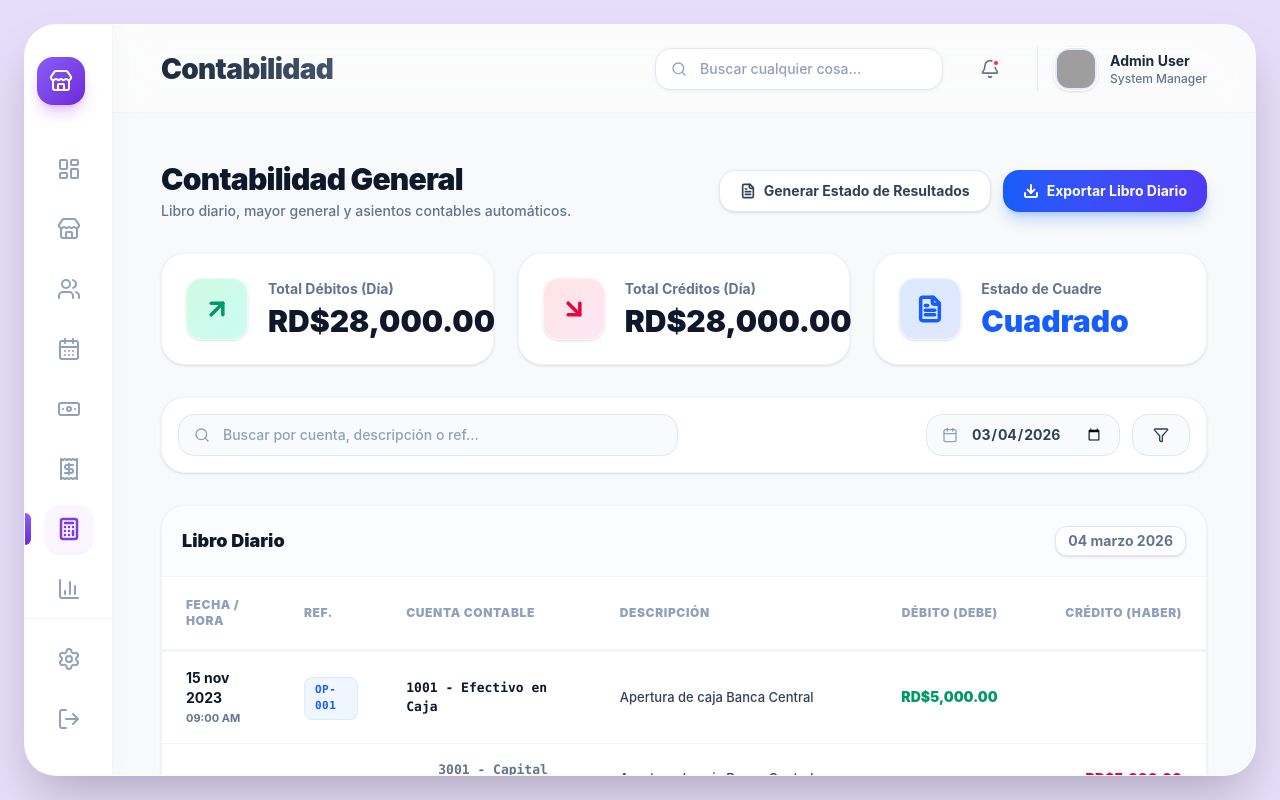
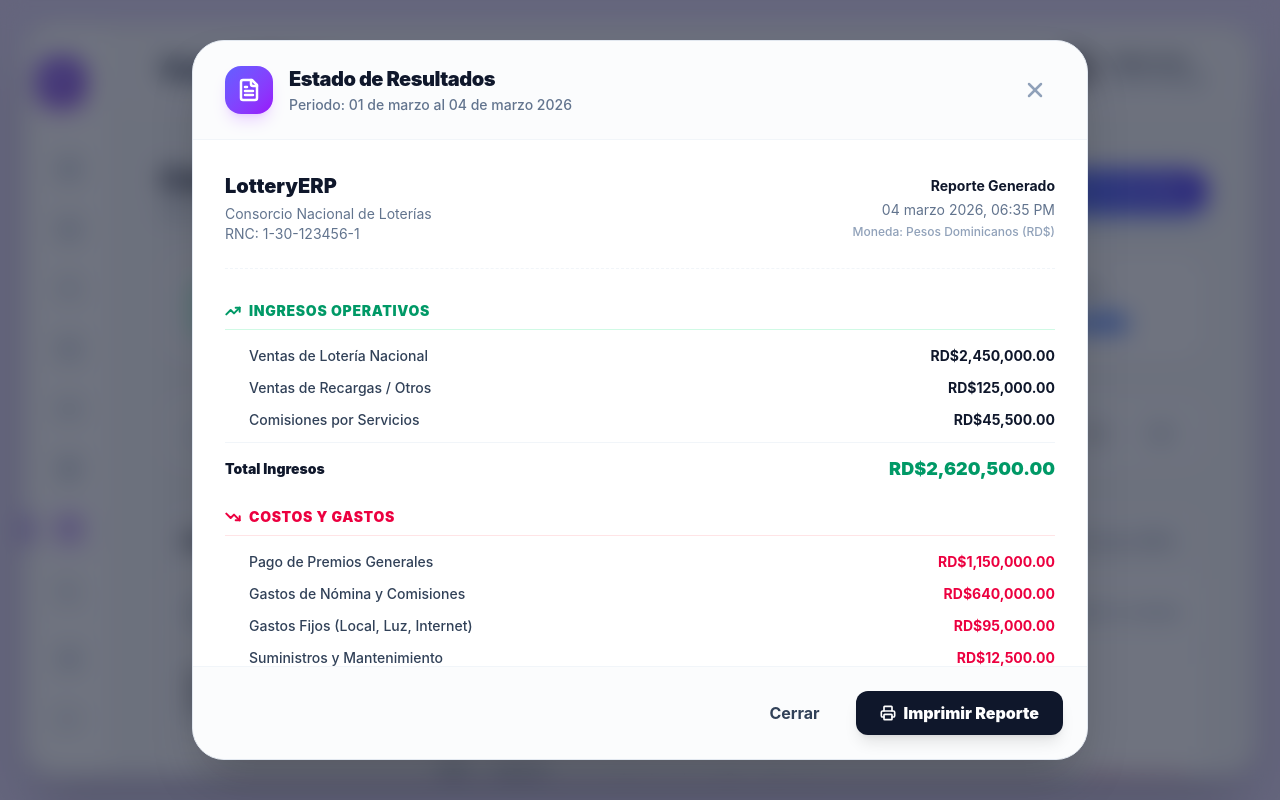
Before and after one commit to gucci7up/erplottery, a React (Vite) app: page /contabilidad in a window 1280 px wide. Both pictures are taken after a click on the button "Generar Estado de Resultados". Built offline with nearby package versions, Linux system fonts and the light colour scheme; grey boxes are pictures that could not be loaded.

Commit message:
Implement premium Estado de Resultados modal

```diff
--- a/src/pages/ContabilidadGeneral.tsx
+++ b/src/pages/ContabilidadGeneral.tsx
@@ -1,5 +1,5 @@
 import { useState } from 'react';
-import { Search, Calendar, Filter, Download, ArrowUpRight, ArrowDownRight, FileText } from 'lucide-react';
+import { Search, Calendar, Filter, Download, ArrowUpRight, ArrowDownRight, FileText, X, Printer, TrendingUp, TrendingDown, DollarSign } from 'lucide-react';
 import { format } from 'date-fns';
 import { es } from 'date-fns/locale';
 
@@ -17,6 +17,7 @@ export default function ContabilidadGeneral() {
   const [libroDiario, setLibroDiario] = useState(initialLibroDiario);
   const [searchTerm, setSearchTerm] = useState('');
   const [selectedDate, setSelectedDate] = useState(format(new Date(), 'yyyy-MM-dd'));
+  const [showEstadoResultados, setShowEstadoResultados] = useState(false);
 
   const filteredLibro = libroDiario.filter(
     (entry) =>
@@ -41,7 +42,10 @@ export default function ContabilidadGeneral() {
           </p>
         </div>
         <div className="flex gap-3">
-          <button className="flex items-center justify-center gap-2 px-5 py-2.5 bg-white dark:bg-slate-800 border border-slate-200 dark:border-slate-700 hover:bg-slate-50 dark:hover:bg-slate-700 text-slate-700 dark:text-slate-300 text-sm font-bold rounded-2xl shadow-sm transition-colors">
+          <button
+            onClick={() => setShowEstadoResultados(true)}
+            className="flex items-center justify-center gap-2 px-5 py-2.5 bg-white dark:bg-slate-800 border border-slate-200 dark:border-slate-700 hover:bg-slate-50 dark:hover:bg-slate-700 text-slate-700 dark:text-slate-300 text-sm font-bold rounded-2xl shadow-sm transition-colors"
+          >
             <FileText className="size-4" strokeWidth={2.5} />
             Generar Estado de Resultados
           </button>
@@ -224,6 +228,151 @@ export default function ContabilidadGeneral() {
           </table>
         </div>
       </div>
+
+      {/* Modal: Estado de Resultados */}
+      {showEstadoResultados && (
+        <div className="fixed inset-0 z-50 flex items-center justify-center p-4 sm:p-6 bg-slate-900/60 backdrop-blur-md animate-fade-in">
+          <div className="bg-white dark:bg-slate-900 w-full max-w-4xl max-h-[90vh] rounded-[2rem] shadow-2xl border border-slate-200 dark:border-slate-700 flex flex-col overflow-hidden relative">
+
+            {/* Modal Header */}
+            <div className="flex items-center justify-between p-6 sm:px-8 border-b border-slate-100 dark:border-slate-800 bg-slate-50/50 dark:bg-slate-800/30">
+              <div className="flex items-center gap-4">
+                <div className="p-3 bg-gradient-to-br from-indigo-500 to-purple-600 rounded-2xl text-white shadow-lg shadow-purple-500/20">
+                  <FileText className="size-6" strokeWidth={2.5} />
+                </div>
+                <div>
+                  <h2 className="text-xl font-black text-slate-900 dark:text-white tracking-tight">Estado de Resultados</h2>
+                  <p className="text-sm font-medium text-slate-500 dark:text-slate-400 mt-0.5">
+                    Periodo: 01 de {format(new Date(), 'MMMM', { locale: es })} al {format(new Date(), "dd 'de' MMMM yyyy", { locale: es })}
+                  </p>
+                </div>
+              </div>
+              <button
+                onClick={() => setShowEstadoResultados(false)}
+                className="p-2 text-slate-400 hover:text-slate-600 dark:hover:text-slate-300 hover:bg-slate-100 dark:hover:bg-slate-800 rounded-xl transition-colors"
+              >
+                <X className="size-6" strokeWidth={2.5} />
+              </button>
+            </div>
+
+            {/* Modal Content */}
+            <div className="flex-1 overflow-y-auto p-6 sm:p-8 space-y-8">
+              {/* Report Header Info */}
+              <div className="flex flex-col sm:flex-row gap-6 justify-between items-start sm:items-center pb-6 border-b border-slate-100 dark:border-slate-800 border-dashed">
+                <div className="space-y-1">
+                  <h3 className="text-xl font-black text-slate-900 dark:text-white">LotteryERP</h3>
+                  <p className="text-sm text-slate-500 truncate max-w-sm">
+                    Consorcio Nacional de Loterías<br />
+                    RNC: 1-30-123456-1
+                  </p>
+                </div>
+                <div className="text-left sm:text-right space-y-1">
+                  <p className="text-sm font-bold text-slate-900 dark:text-slate-100">Reporte Generado</p>
+                  <p className="text-sm text-slate-500">{format(new Date(), 'dd MMMM yyyy, hh:mm a', { locale: es })}</p>
+                  <p className="text-xs text-slate-400 font-medium">Moneda: Pesos Dominicanos (RD$)</p>
+                </div>
+              </div>
+
+              {/* Financial Sections */}
+              <div className="space-y-6">
+                {/* Ingresos */}
+                <div>
+                  <h4 className="flex items-center gap-2 text-sm font-black text-emerald-600 dark:text-emerald-400 uppercase tracking-wider mb-4 border-b border-emerald-100 dark:border-emerald-900/40 pb-2">
+                    <TrendingUp className="size-4" strokeWidth={3} />
+                    Ingresos Operativos
+                  </h4>
+                  <div className="space-y-3">
+                    <div className="flex justify-between items-center text-sm">
+                      <span className="font-medium text-slate-700 dark:text-slate-300 pl-6">Ventas de Lotería Nacional</span>
+                      <span className="font-bold text-slate-900 dark:text-slate-100">RD$2,450,000.00</span>
+                    </div>
+                    <div className="flex justify-between items-center text-sm">
+                      <span className="font-medium text-slate-700 dark:text-slate-300 pl-6">Ventas de Recargas / Otros</span>
+                      <span className="font-bold text-slate-900 dark:text-slate-100">RD$125,000.00</span>
+                    </div>
+                    <div className="flex justify-between items-center text-sm">
+                      <span className="font-medium text-slate-700 dark:text-slate-300 pl-6">Comisiones por Servicios</span>
+                      <span className="font-bold text-slate-900 dark:text-slate-100">RD$45,500.00</span>
+                    </div>
+                  </div>
+                  <div className="flex justify-between items-center mt-3 pt-3 border-t border-slate-100 dark:border-slate-800">
+                    <span className="font-black text-sm text-slate-900 dark:text-white">Total Ingresos</span>
+                    <span className="font-black text-lg text-emerald-600 dark:text-emerald-400">RD$2,620,500.00</span>
+                  </div>
+                </div>
+
+                {/* Gastos / Egresos */}
+                <div>
+                  <h4 className="flex items-center gap-2 text-sm font-black text-rose-600 dark:text-rose-400 uppercase tracking-wider mb-4 border-b border-rose-100 dark:border-rose-900/40 pb-2">
+                    <TrendingDown className="size-4" strokeWidth={3} />
+                    Costos y Gastos
+                  </h4>
+                  <div className="space-y-3">
+                    <div className="flex justify-between items-center text-sm">
+                      <span className="font-medium text-slate-700 dark:text-slate-300 pl-6">Pago de Premios Generales</span>
+                      <span className="font-bold text-rose-600 dark:text-rose-400">RD$1,150,000.00</span>
+                    </div>
+                    <div className="flex justify-between items-center text-sm">
+                      <span className="font-medium text-slate-700 dark:text-slate-300 pl-6">Gastos de Nómina y Comisiones</span>
+                      <span className="font-bold text-rose-600 dark:text-rose-400">RD$640,000.00</span>
+                    </div>
+                    <div className="flex justify-between items-center text-sm">
+                      <span className="font-medium text-slate-700 dark:text-slate-300 pl-6">Gastos Fijos (Local, Luz, Internet)</span>
+                      <span className="font-bold text-rose-600 dark:text-rose-400">RD$95,000.00</span>
+                    </div>
+                    <div className="flex justify-between items-center text-sm">
+                      <span className="font-medium text-slate-700 dark:text-slate-300 pl-6">Suministros y Mantenimiento</span>
+                      <span className="font-bold text-rose-600 dark:text-rose-400">RD$12,500.00</span>
+                    </div>
+                  </div>
+                  <div className="flex justify-between items-center mt-3 pt-3 border-t border-slate-100 dark:border-slate-800">
+                    <span className="font-black text-sm text-slate-900 dark:text-white">Total Costos y Gastos</span>
+                    <span className="font-black text-lg text-rose-600 dark:text-rose-400">RD$1,897,500.00</span>
+                  </div>
+                </div>
+
+                {/* Utilidad Neta */}
+                <div className="mt-8">
+                  <div className="bg-gradient-to-r from-blue-600 to-indigo-600 rounded-2xl p-6 sm:p-8 flex flex-col sm:flex-row justify-between items-center sm:items-start gap-4 shadow-xl shadow-blue-500/20 border border-white/20">
+                    <div className="flex items-center gap-4">
+                      <div className="p-3 bg-white/20 rounded-xl backdrop-blur-sm">
+                        <DollarSign className="size-8 text-white" strokeWidth={3} />
+                      </div>
+                      <div>
+                        <span className="text-blue-100 font-bold text-sm tracking-wide uppercase block">
+                          Utilidad Neta (Antes de Impuestos)
+                        </span>
+                        <span className="text-4xl sm:text-5xl font-black text-white leading-none mt-1 block">
+                          RD$723,000.00
+                        </span>
+                      </div>
+                    </div>
+                    <div className="bg-white/10 px-4 py-2 rounded-xl backdrop-blur-sm border border-white/10 self-center sm:self-auto">
+                      <span className="text-white font-bold text-sm">Margen: 27.5%</span>
+                    </div>
+                  </div>
+                </div>
+              </div>
+            </div>
+
+            {/* Modal Footer */}
+            <div className="p-6 border-t border-slate-100 dark:border-slate-800 bg-slate-50/50 dark:bg-slate-800/30 flex justify-end gap-3">
+              <button
+                onClick={() => setShowEstadoResultados(false)}
+                className="px-6 py-2.5 text-slate-700 dark:text-slate-300 font-bold hover:bg-slate-200 dark:hover:bg-slate-700 rounded-xl transition-colors"
+              >
+                Cerrar
+              </button>
+              <button
+                className="flex items-center gap-2 px-6 py-2.5 bg-slate-900 dark:bg-white text-white dark:text-slate-900 font-black rounded-xl hover:scale-105 transition-all shadow-lg hover:shadow-slate-500/20"
+              >
+                <Printer className="size-4" strokeWidth={2.5} />
+                Imprimir Reporte
+              </button>
+            </div>
+          </div>
+        </div>
+      )}
     </div>
   );
 }
```
